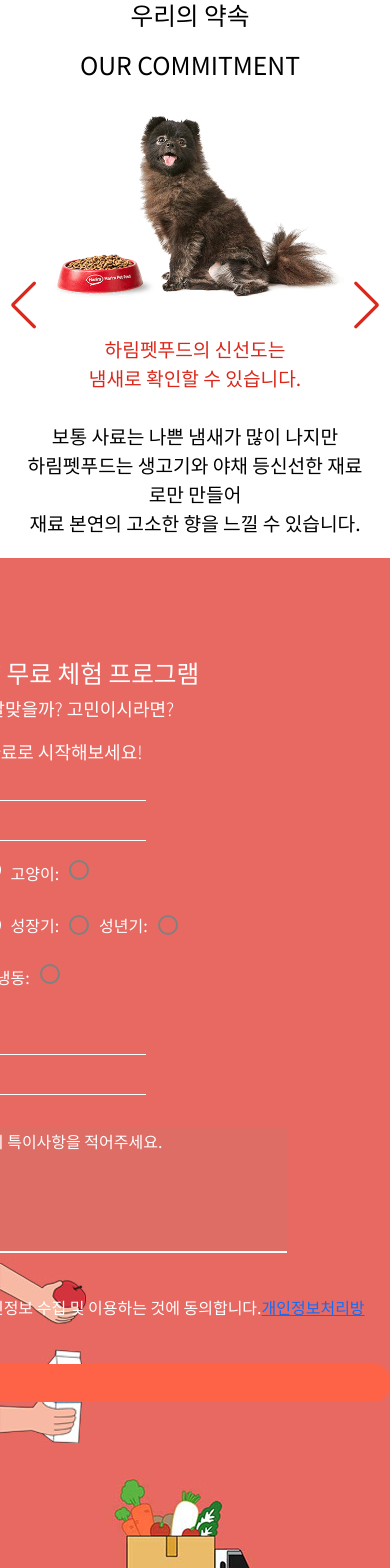
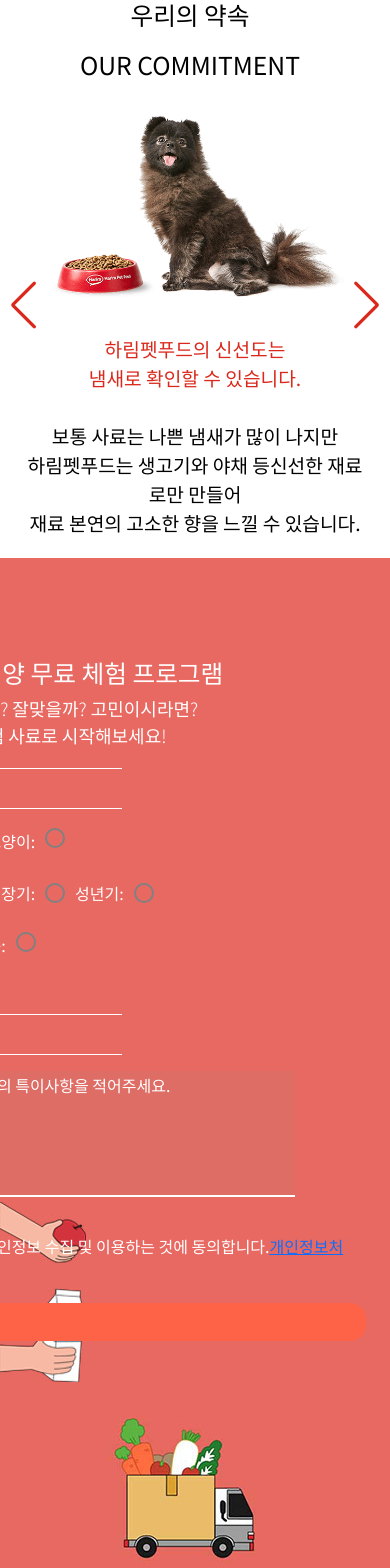
Before and after one commit to KimGyuWan/react_petfood.github.io, a React (Create React App) app: page / in a window 390 px wide. Shown: the top 1568 px of the page. Built offline with nearby package versions, Linux system fonts and the light colour scheme.

Commit message:
form 태그 반응형

```diff
--- a/src/component/dongmin/Form.js
+++ b/src/component/dongmin/Form.js
@@ -30,14 +30,14 @@
         const splitText = text.split(' | ');
 
         return splitText.map((part, index) => (
-            <p key={index}>{part}</p>
+            <p className="mb-0" key={index}>{part}</p>
         ));
     }
 
     return (
         <>
             <section id="form" className="">
-                <div id="sectionForm" className="" >
+                <div id="sectionForm" className="px-4" >
                     <form action="" className="d-md-flex flex-wrap  w-100" >
 
                         <div className="col-md-6 d-md-flex justify-content-center  ">
@@ -51,7 +51,7 @@
                             <div className="list_wrap row mx-0">
                                 <div className=" col-md-6 col-lg-4" >
 
-                                    <ul>
+                                    <ul className='px-0 mb-0'>
                                         <li className="item my-2">
                                             <div className="input_box1">
                                                 <label htmlFor="name" className="p-0"></label>
@@ -94,7 +94,7 @@
                                     </ul>
                                 </div>
                                 <div className="col-md-6 col-lg-4">
-                                    <ul>
+                                    <ul className='px-0 mb-0'>
                                         <li className="item my-2">
                                             <div className="input_box1">
                                                 <label htmlFor="tel" className="p-0"></label>
@@ -108,7 +108,7 @@
                                             </div>
                                         </li>
                                     </ul>
-                                    <textarea name="" className="text position-rel my-3 col col-md-6 col-sm-6" id="tx" cols="36" rows="5"
+                                    <textarea name="" className="text position-rel my-3 col col-md-6 col-sm-6 d-block" id="tx" cols="36" rows="5"
                                         placeholder="반려동물의 특이사항을 적어주세요."></textarea>
                                 </div>
                                 <div className="check_box col-lg-4">
--- a/src/component/dongmin/dm.scss
+++ b/src/component/dongmin/dm.scss
@@ -120,9 +120,6 @@
         color: white;
     }
 
-    .text {
-        margin-left: 30px;
-    }
 
     .list_wrap {
         margin: top 60px;
```
